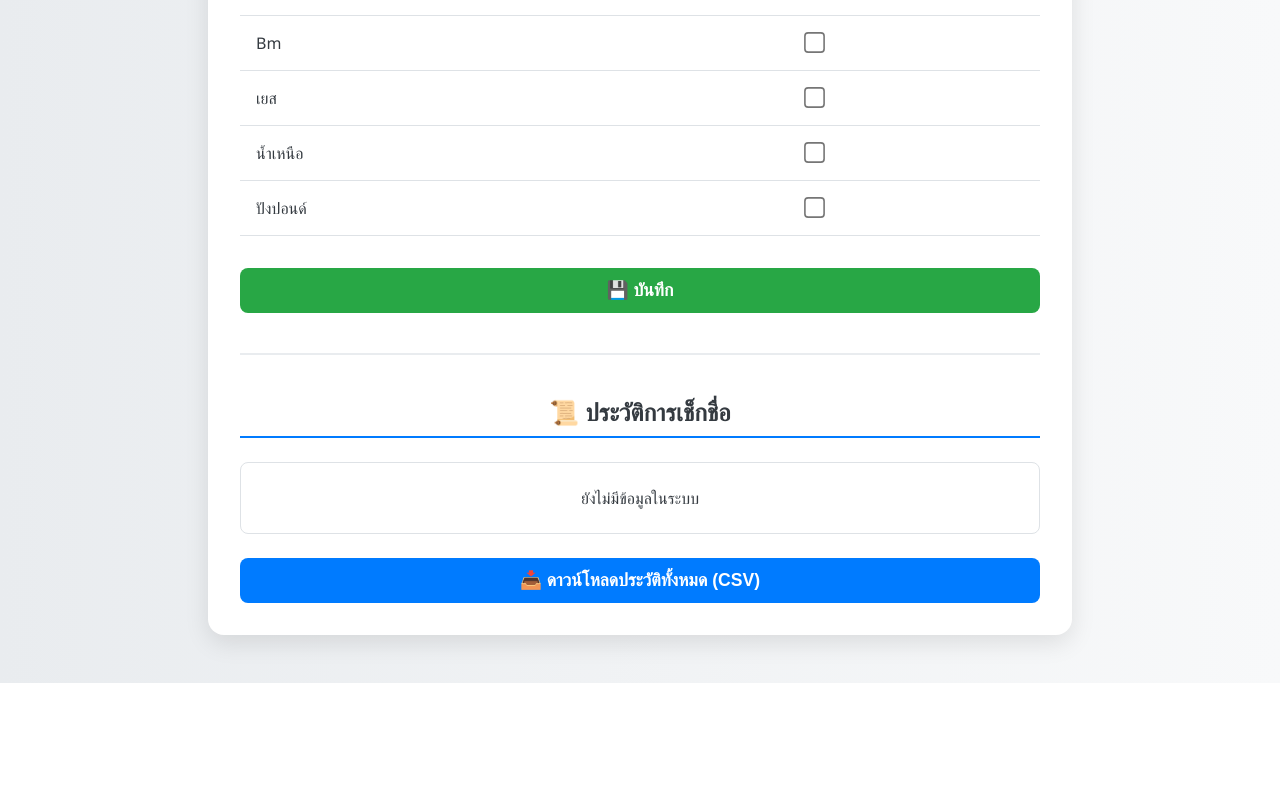
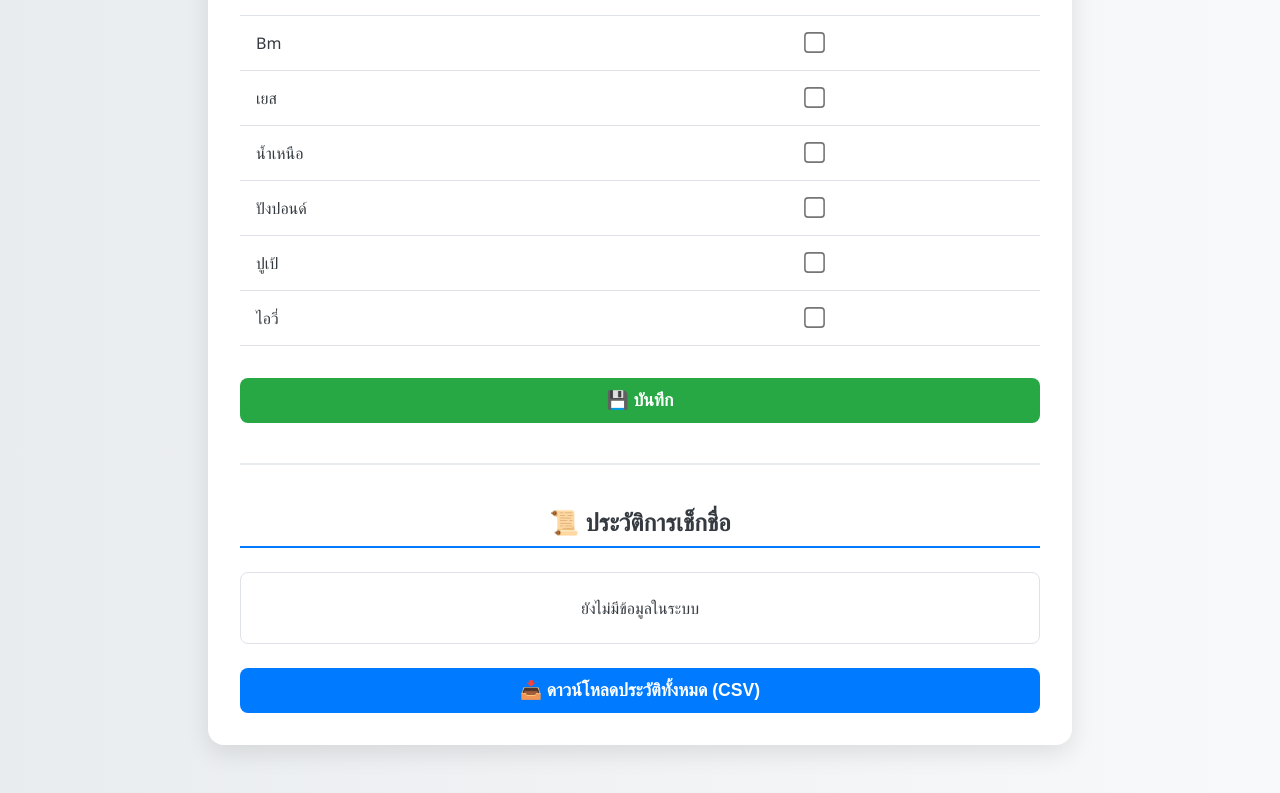
Before and after one commit to ENERGYbest/volletballit, a plain HTML site: page index/index.html in a window 1280 px wide. Shown: the part 1075-1868 px from the top of the page. Before the commit the page ends 1758 px from the top, so only its background shows below. Drawn offline with Linux system fonts and the light colour scheme.

Commit message:
Update index.html

```diff
--- a/index/index.html
+++ b/index/index.html
@@ -216,7 +216,7 @@
         const studentList = [
             "หญิง", "เดียร์", "ไตเติ้ล", "ดา", "แฟรงค์", "ปีใหม่",
             "ซัน", "ยัมยัม", "หมอก", "เบส", "หนามเตย", "คิง", "เมย์",
-            "กร", "Bm", "เยส", "น้ำเหนือ", "ปังปอนด์"
+            "กร", "Bm", "เยส", "น้ำเหนือ", "ปังปอนด์", "ปูเป้", "ไอวี่"
         ];
         const STORAGE_KEY = 'attendanceSystemHistory_v2';
 
```
